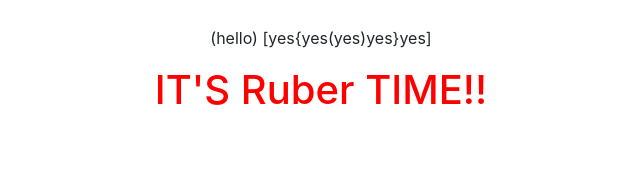
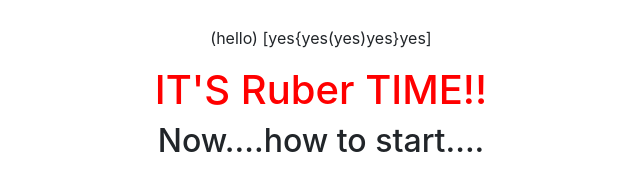
Before and after one commit to rbeardshear/Ruber_App, a plain HTML site: page index.html in a window 1280 px wide. Shown: the whole page, without its empty margins (319-959 px from the left). Drawn offline with nearby package versions, Linux system fonts and the light colour scheme.

Commit message:
First commit for Ruber App

```diff
--- a/index.html
+++ b/index.html
@@ -13,6 +13,7 @@
     </div>
     <div>
         <h1>IT'S Ruber TIME!!</h1>
+        <h2>Now....how to start....</h2>
     </div>
 </body>
 
```
Also changed, not shown: 1 other file.
